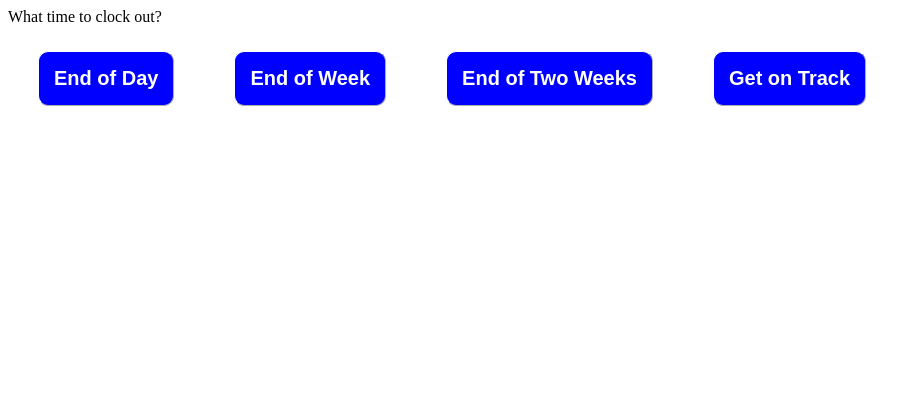
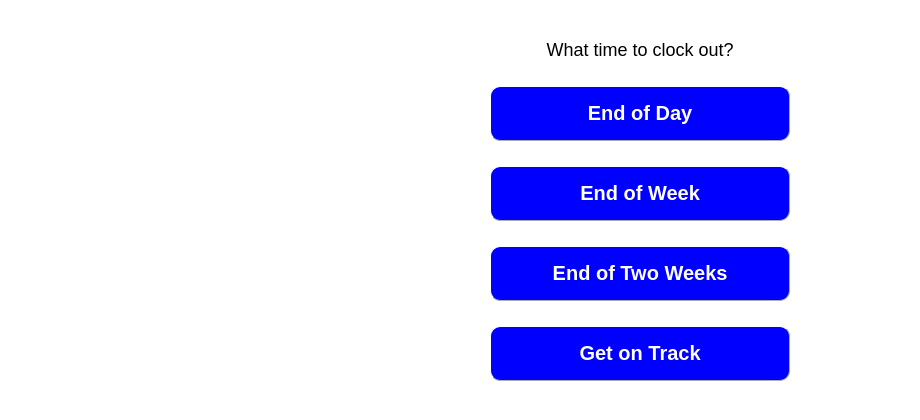
Before and after one commit to tedweiss/react-clock-out-calculator, a React app: page / in a window 1280 px wide. Shown: the top 420 px of the page, without its empty margins (0-920 px from the left). Built offline with nearby package versions, Linux system fonts and the light colour scheme.

Commit message:
style container

```diff
--- a/src/components/Button.jsx
+++ b/src/components/Button.jsx
@@ -2,8 +2,9 @@ import React from 'react'
 import styled from 'styled-components'
 
 const StyledButton = styled.button`
+  width: 100%;
   padding: 15px;
-  margin: 25px 30px 0;
+  margin-top: 25px;
   background-color: blue;
   border-radius: 10px;
   border-width: 1px;
--- a/src/components/ClockOutChoices.jsx
+++ b/src/components/ClockOutChoices.jsx
@@ -1,7 +1,16 @@
 import React, { useState } from 'react'
+import styled from 'styled-components'
 
 import ClockOutSelection from './ClockOutSelection'
 import Button from './Button'
+
+const ChoicesContainer = styled.div`
+  width: 300px;
+  margin: 40px auto 0;
+  text-align: center;
+  font-family: Arial, Helvetica, sans-serif;
+  font-size: 18px;
+`
 
 const ClockOutChoices = () => {
   const [screen, setScreen] = useState(0)
@@ -9,7 +18,7 @@ const ClockOutChoices = () => {
     setScreen(newScreen)
   }
   return (
-    <>
+    <ChoicesContainer className={'choices-container'}>
       {screen === 0 && (
         <>
           <div>What time to clock out?</div>
@@ -43,7 +52,7 @@ const ClockOutChoices = () => {
       {screen === 2 && <ClockOutSelection updateScreen={updateScreen} endOfWeek />}
       {screen === 3 && <ClockOutSelection updateScreen={updateScreen} endOf2Weeks />}
       {screen === 4 && <ClockOutSelection updateScreen={updateScreen} getOnTrack />}
-    </>
+    </ChoicesContainer>
   )
 }
 
```
